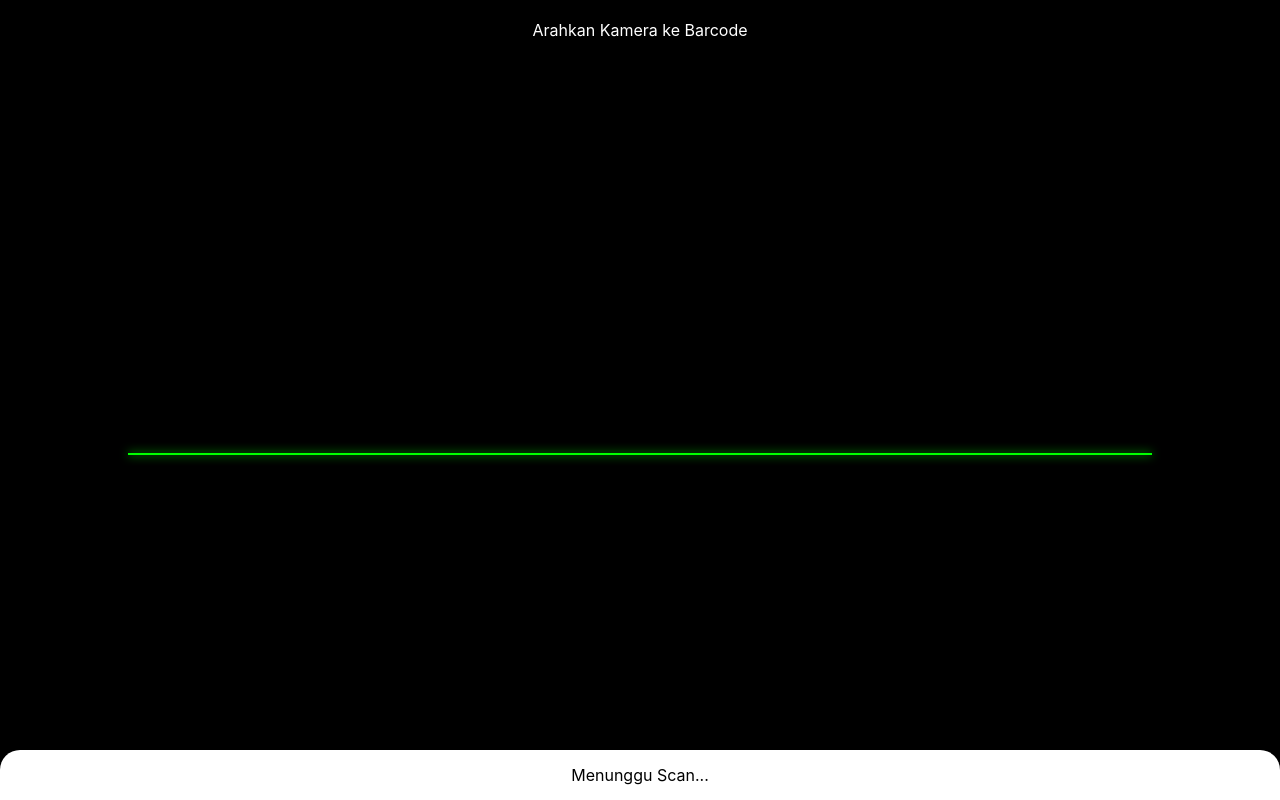
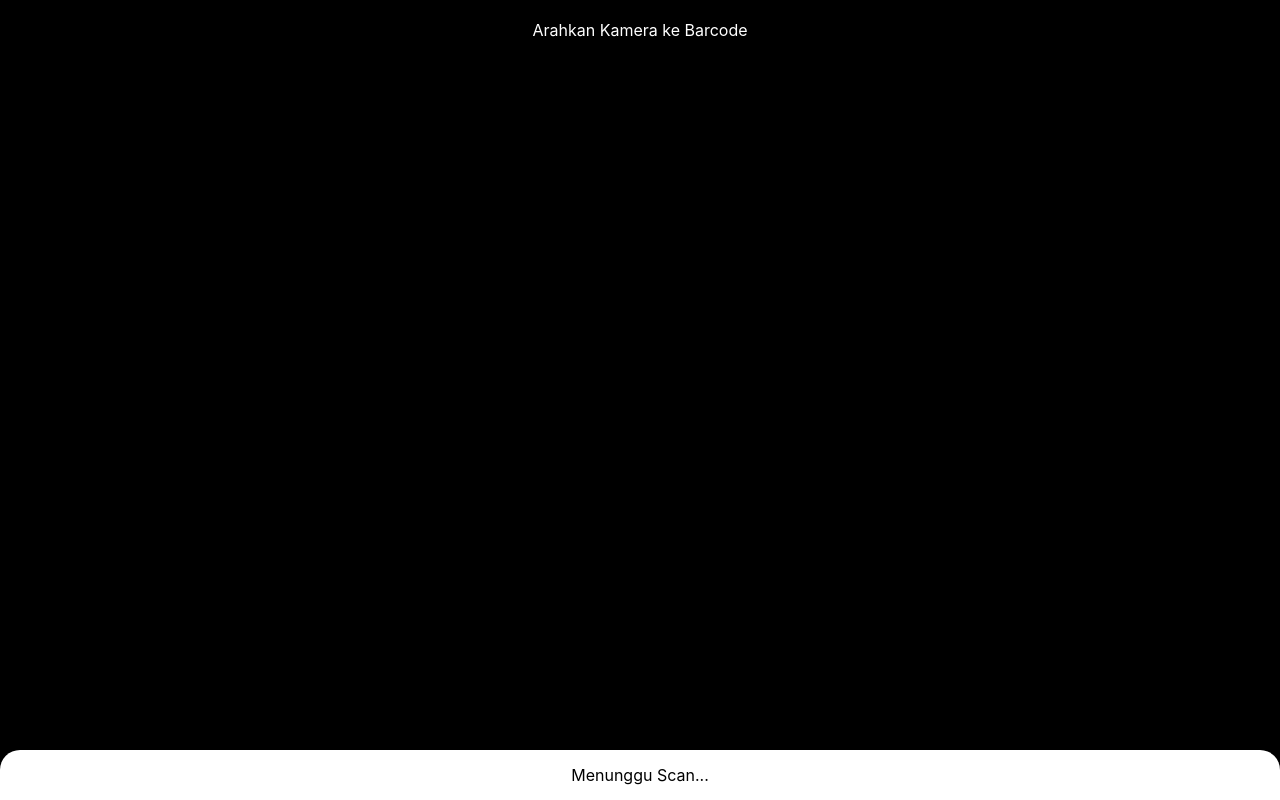
Before and after one commit to adimualana2008/adi-live-preview.github.io, a plain HTML site: page index.html in a window 1280 px wide. Drawn offline with Linux system fonts and the light colour scheme.

Commit message:
Update index.html

```diff
--- a/index.html
+++ b/index.html
@@ -67,8 +67,6 @@
             .scan-line {
                 width: 80%;
                 height: 2px;
-                background: #00ff00;
-                box-shadow: 0 0 10px #00ff00;
                 position: absolute;
                 top: 50%;
                 animation: move-line 3s infinite linear;
```
